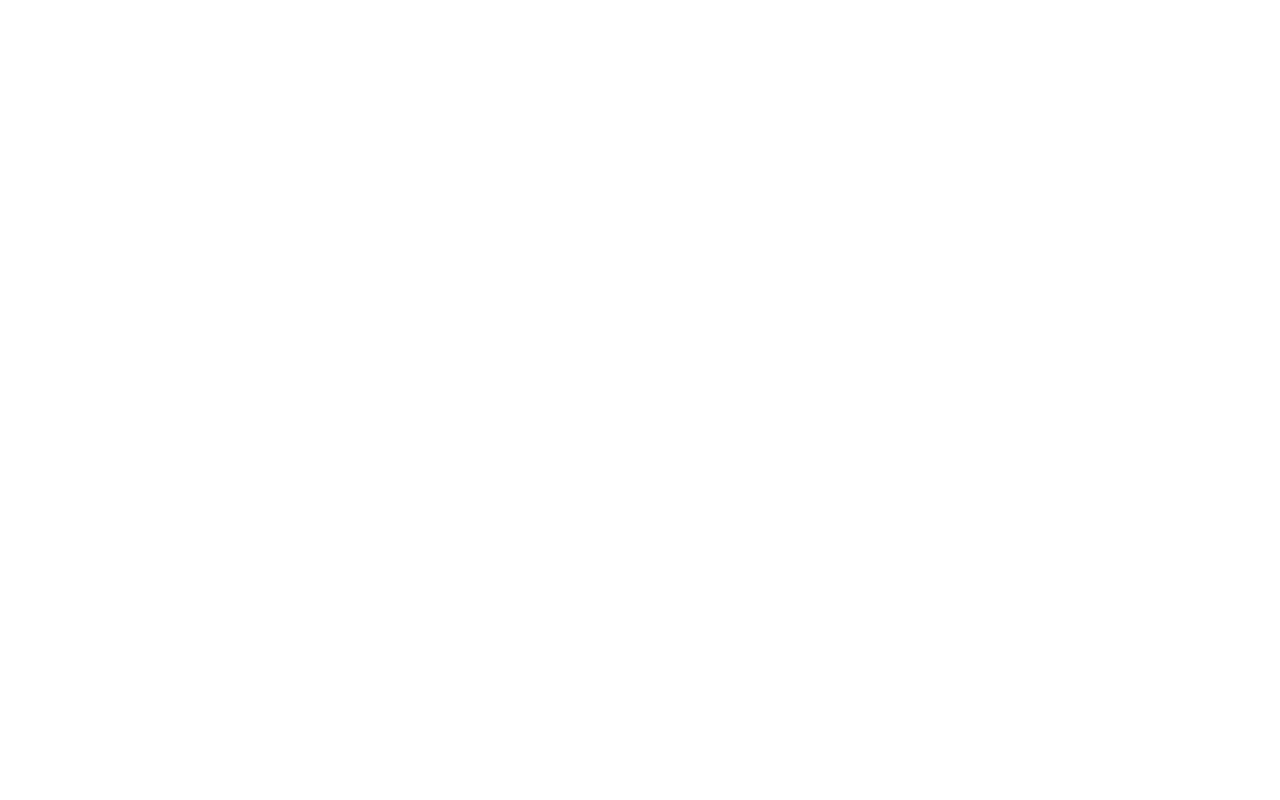
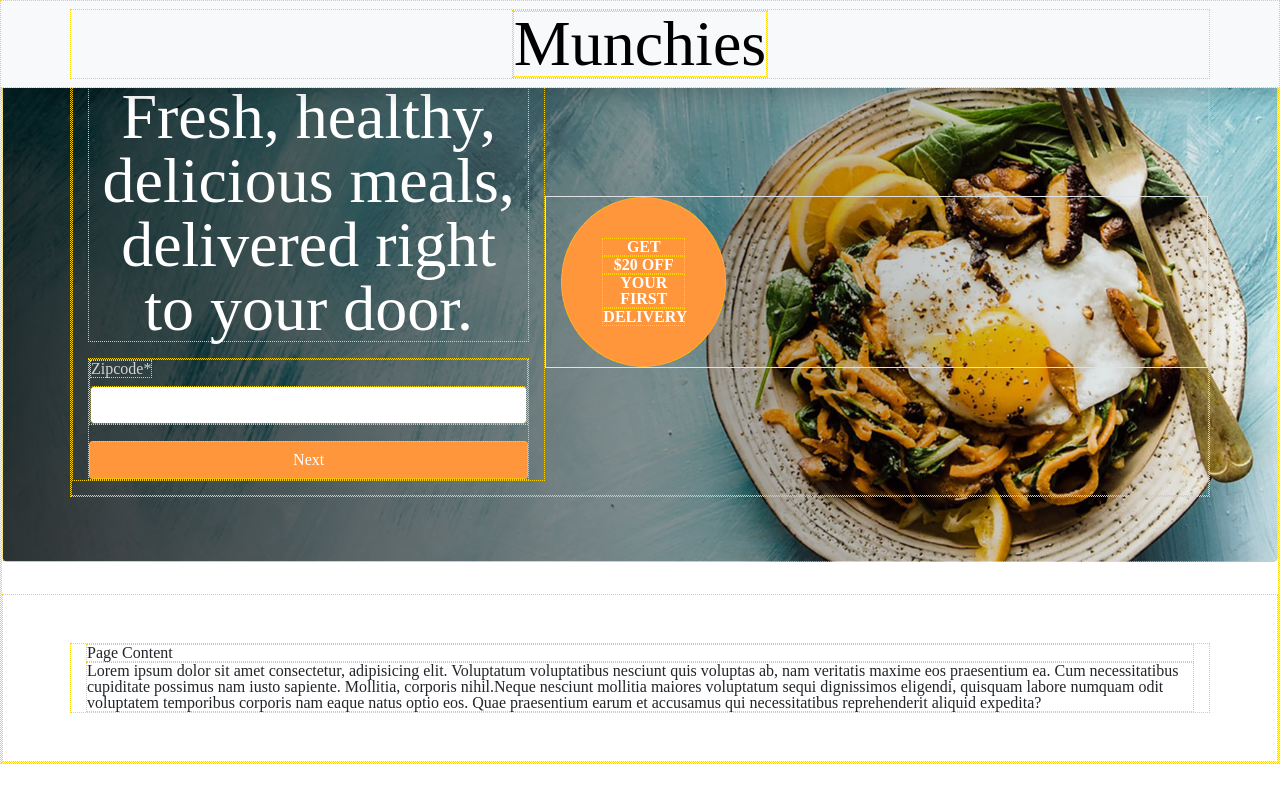
Before and after one commit to adamnorton2024/landing_topmunch, a plain HTML site: page index.html in a window 1280 px wide. Drawn offline with nearby package versions, Linux system fonts and the light colour scheme.

Commit message:
layout, form, text, styling

```diff
--- a/assets/css/style.css
+++ b/assets/css/style.css
@@ -0,0 +1,46 @@
+
+*{
+    border: 1px dotted gold !important;
+}
+
+h1 {
+    font-size: 4em;
+    color: white;
+}
+
+label {
+    color: lightgrey;
+}
+
+.fa-utensils {
+    color: black;
+    font-size: 3em;
+  }
+
+.logo {
+    color: black;
+}
+
+.jumbotron {
+    height: 70vh;
+    min-height: 500px;
+    background-image:
+    linear-gradient(to right, rgba(0,0,0,.75), rgba(0,0,0,0)),
+    url('../images/background_main.jpg');
+    background-repeat: no-repeat;
+    background-size: cover;
+    background-position-x: right;
+    background-position-y: top;
+}
+
+.btn, .sale {
+    color: white;
+    background-color: rgb(255, 150, 60);
+}
+
+.sale {
+    padding: 2.5em;
+    font-weight: bold;
+    font-size: 1.02;
+    width: 165px;
+}
--- a/index.html
+++ b/index.html
@@ -5,10 +5,67 @@
     <meta name="viewport" content="width=device-width, initial-scale=1.0">
     <meta http-equiv="X-UA-Compatible" content="ie=edge">
     <title>Munchies</title>
-
+    <script src="https://kit.fontawesome.com/93d294c8eb.js" crossorigin="anonymous"></script>
+    <link rel="stylesheet" href="https://stackpath.bootstrapcdn.com/bootstrap/4.4.1/css/bootstrap.min.css"
+        integrity="sha384-Vkoo8x4CGsO3+Hhxv8T/Q5PaXtkKtu6ug5TOeNV6gBiFeWPGFN9MuhOf23Q9Ifjh" crossorigin="anonymous">
+    <link rel="stylesheet" href="./assets/css/reset.css">
     <link rel="stylesheet" href="./assets/css/style.css">
 </head>
 <body>
 
+    <!-- Brand Bar -->
+    <nav class="navbar navbar-expand-lg navbar-light bg-light shadow fixed-top">
+        <div class="container">
+                <ul class="navbar-nav mx-auto">
+                    <h1 class="logo">Munchies</h1>
+                </ul>
+            </div>
+        </div>
+    </nav>
+
+    <!-- Image Header with Vertically Centered Content -->
+    <header class="jumbotron">
+        <div class="container h-100">
+            <div class="row h-100 align-items-center">
+                <div class="col-5">
+                    <h1 class="font-weight-light text-center mb-3">Fresh, healthy, delicious meals, delivered right to your door.</h1>
+                    <form>
+                        <div class="form-group">
+                            <label for="InputZipcode">Zipcode*</label>
+                            <input type="text" class="form-control mt-2" id="InputZipcode" aria-describedby="zipcodeHelp">
+
+                        </div>
+                        <button type="submit" class="btn btn-block">Next</button>
+                    </form>
+                </div>
+                <div class="col border">
+                    <div class="sale text-center rounded-circle">
+                        <p>GET</p>
+                        <p>$20 OFF</p>
+                        <p>YOUR FIRST</p>
+                        <p>DELIVERY</p>
+                    </div>
+                </div>
+            </div>
+        </div>
+    </header>
+
+    <!-- Page Content -->
+    <section class="py-5">
+        <div class="container">
+            <h2 class="font-weight-light">Page Content</h2>
+            <p>Lorem ipsum dolor sit amet consectetur, adipisicing elit. Voluptatum voluptatibus nesciunt quis voluptas ab, nam veritatis maxime eos praesentium ea. Cum necessitatibus cupiditate possimus nam iusto sapiente. Mollitia, corporis nihil.Neque nesciunt mollitia maiores voluptatum sequi dignissimos eligendi, quisquam labore numquam odit voluptatem temporibus corporis nam eaque natus optio eos. Quae praesentium earum et accusamus qui necessitatibus reprehenderit aliquid expedita?</p>
+        </div>
+    </section>
+
+    <script src="https://code.jquery.com/jquery-3.4.1.slim.min.js"
+        integrity="sha384-J6qa4849blE2+poT4WnyKhv5vZF5SrPo0iEjwBvKU7imGFAV0wwj1yYfoRSJoZ+n"
+        crossorigin="anonymous"></script>
+    <script src="https://cdn.jsdelivr.net/npm/popper.js@1.16.0/dist/umd/popper.min.js"
+        integrity="sha384-Q6E9RHvbIyZFJoft+2mJbHaEWldlvI9IOYy5n3zV9zzTtmI3UksdQRVvoxMfooAo"
+        crossorigin="anonymous"></script>
+    <script src="https://stackpath.bootstrapcdn.com/bootstrap/4.4.1/js/bootstrap.min.js"
+        integrity="sha384-wfSDF2E50Y2D1uUdj0O3uMBJnjuUD4Ih7YwaYd1iqfktj0Uod8GCExl3Og8ifwB6"
+        crossorigin="anonymous"></script>
 </body>
 </html>
```
Also changed, not shown: assets/images/background_main.jpg (added).
